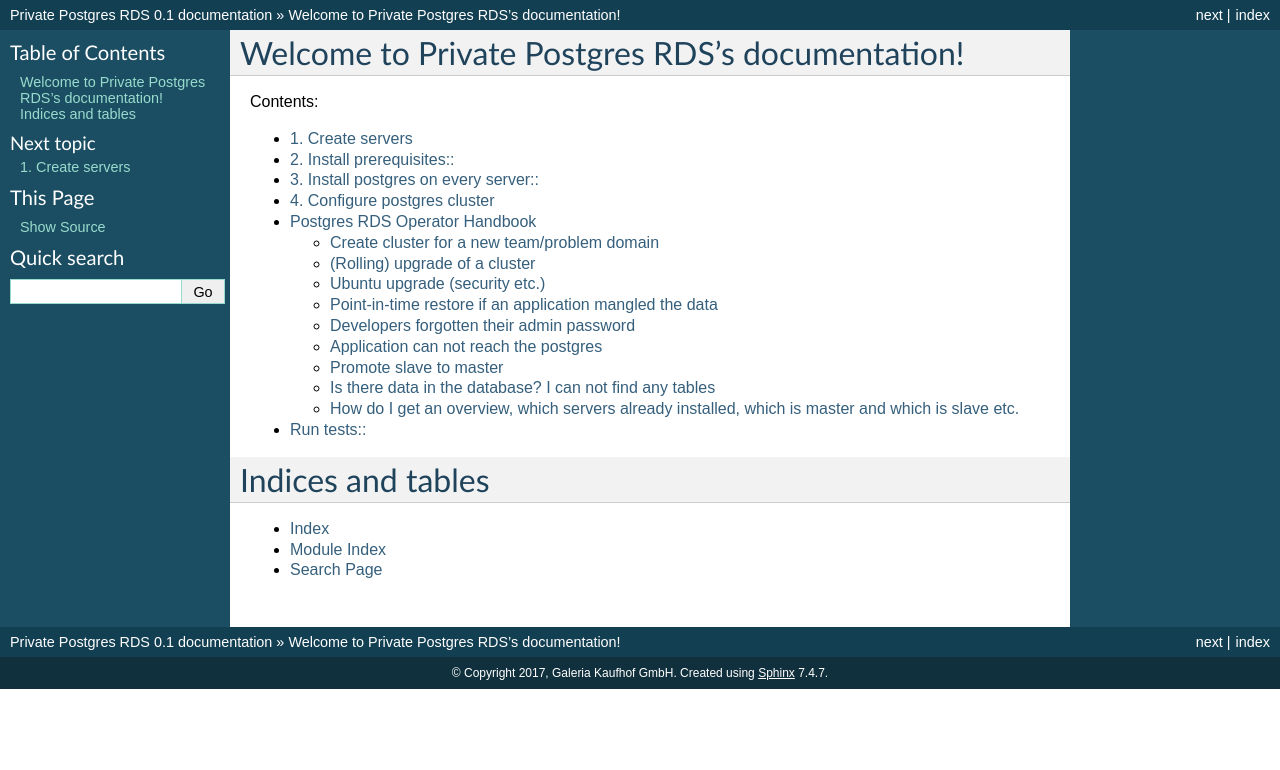
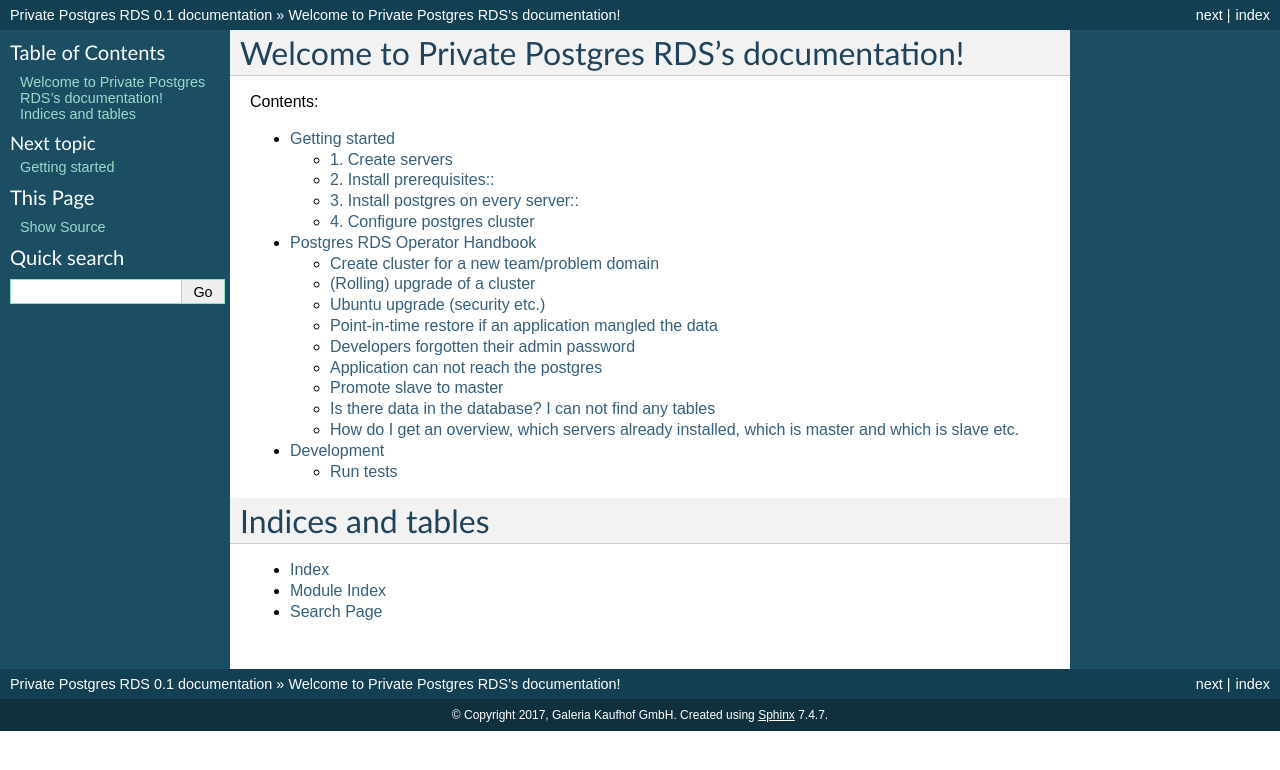
Before and after one commit to Galeria-Kaufhof/private-postgres-rds, a Sphinx documentation site: the page built from docs/index.txt, in a window 1280 px wide. Shown: the top 770 px of the page. Built offline with Sphinx 7.4.7, drawn with Linux system fonts in a browser that asks for light colours.

Commit message:
docs: update headers, links

```diff
--- a/README.rst
+++ b/README.rst
@@ -13,6 +13,6 @@
 
 So you wish something like RDS, but on premises or with flexible hosting
 options. Use the implementation code in this project as an inspiration or
-`start with a walk-through! <docs/getting-started.txt>`_
+`start with a walk-through! <http://private-postgres-rds.readthedocs.io/en/latest/getting-started.html>`_
 
 Copyright (c) 2017 Galeria Kaufhof GmbH
--- a/docs/developing-rds.txt
+++ b/docs/developing-rds.txt
@@ -1,6 +1,11 @@
+===========
+Development
+===========
 
-Run tests::
------------
+Run tests
+---------
+
+To run tests:
 
   behave test/features
 
--- a/docs/getting-started.txt
+++ b/docs/getting-started.txt
@@ -1,3 +1,7 @@
+===============
+Getting started
+===============
+
 Disclaimer: this is not a 5-minute tutorial. Since it is about integration and
 long term operation and maintenance and since organization specific context
 including naming conventions, provisioning habits can vary considerably, you
```
